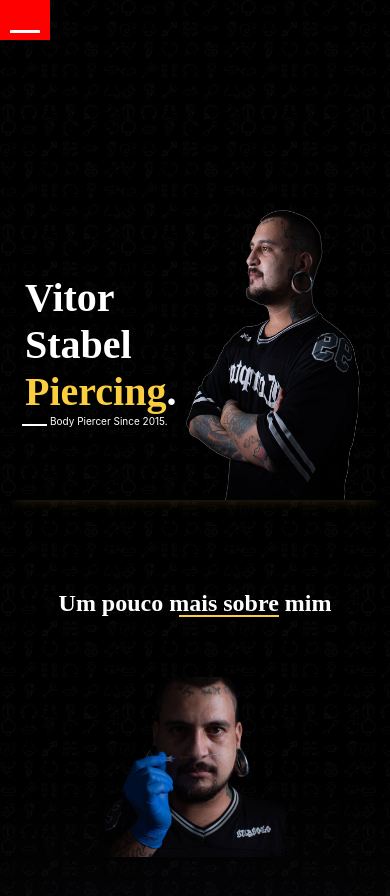
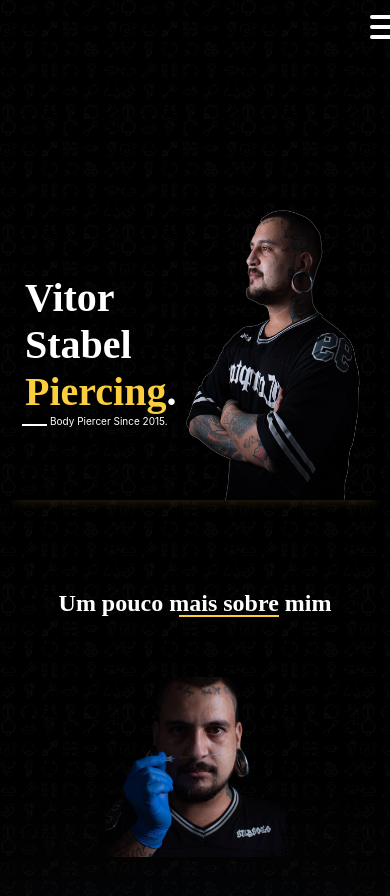
Before and after one commit to devrodrigomolina/stabelpiercing, a Vue app: page / in a window 390 px wide. Shown: the top 896 px of the page. Built offline with nearby package versions, Linux system fonts and the light colour scheme; a web font is replaced by a local one.

Commit message:
Criado menu responsivo

```diff
--- a/src/App.vue
+++ b/src/App.vue
@@ -26,7 +26,6 @@
     Contato,
     Footer
   },
-
 }
 </script>
 
--- a/src/components/TheHeader.vue
+++ b/src/components/TheHeader.vue
@@ -1,10 +1,18 @@
 <template>
   <div class="container-header">
-
-    <div @click="menu" class="btn-mobile">
-      <span></span>
-      <span></span>
-      <span></span>
+    <div class="container-hamburguer">
+      <input
+        type="checkbox"
+        id="btn-mobile"
+        class="btn-mobile"
+        v-model="checked"
+        @click="menu"
+      >
+      <label for="btn-mobile">
+        <span></span>
+        <span></span>
+        <span></span>
+      </label>
     </div>
 
     <div class="header">
@@ -22,12 +30,27 @@
 <script>
 export default {
   name: 'TheHeader',
+  data() {
+    return {
+      checked: false
+    }
+  },
   methods: {
     menu() {
       let el = document.querySelector('.header');
-      el.classList.toggle('active')
+      let links = document.querySelectorAll('.header a');
+
+      !this.checked ? el.classList.add('active') : el.classList.remove('active');
+      links.forEach((element) => {
+        element.addEventListener('click', () => {
+          el.classList.remove('active');
+          this.checked = false
+
+        })
+      });
     }
-  }
+  },
+
 }
 </script>
 
@@ -44,6 +67,7 @@
 .btn-mobile {
   display: none;
 }
+
 .header {
   display: flex;
   align-items: center;
@@ -107,25 +131,56 @@
   .header.active {
     top: 0;
   }
+  .container-hamburguer {
+    display: flex;
+    justify-content: flex-end;
+    width: 100vw;
+    height: 60px;
+    position: fixed;
+    z-index: 9999;
+  }
   .btn-mobile {
-    width: 50px;
-    height: 40px;
-    background: red;
+    position: absolute;
+    opacity: 0;
+  }
+  label {
+    cursor: pointer;
+    position: relative;
+    left: 10px;
+    top: 15px;
     display: block;
+    height: 22px;
+    width: 30px;
+  }
+  label span {
     position: absolute;
-    z-index: 9999;
+    display: block;
+    height: 4px;
+    width: 100%;
+    z-index: 99999;
+    border-radius: 30px;
+    background: white;
+    transition: all .3s;
+  }
+  label span:nth-child(1) {
     top: 0;
-    left: 0;
   }
-  .btn-mobile span {
-    background-color: rgb(255, 255, 255);
-    position: absolute;
-    height: 3px;
-    width: 30px;
-    top: 30px;
-    left: 10px;
-    border-radius: 30px;
-    transition-duration: 0.5s;
+  label span:nth-child(2) {
+    top: 10px;
+  }
+  label span:nth-child(3) {
+    top: 20px;
+  }
+  .btn-mobile:checked + label span:nth-child(1) {
+    transform: rotate(-45deg);
+    top: 10px;
+  }
+  .btn-mobile:checked + label span:nth-child(2) {
+    opacity: 0;
+  }
+  .btn-mobile:checked + label span:nth-child(3) {
+    transform: rotate(45deg);
+    top: 10px;
   }
 }
 </style>
```
